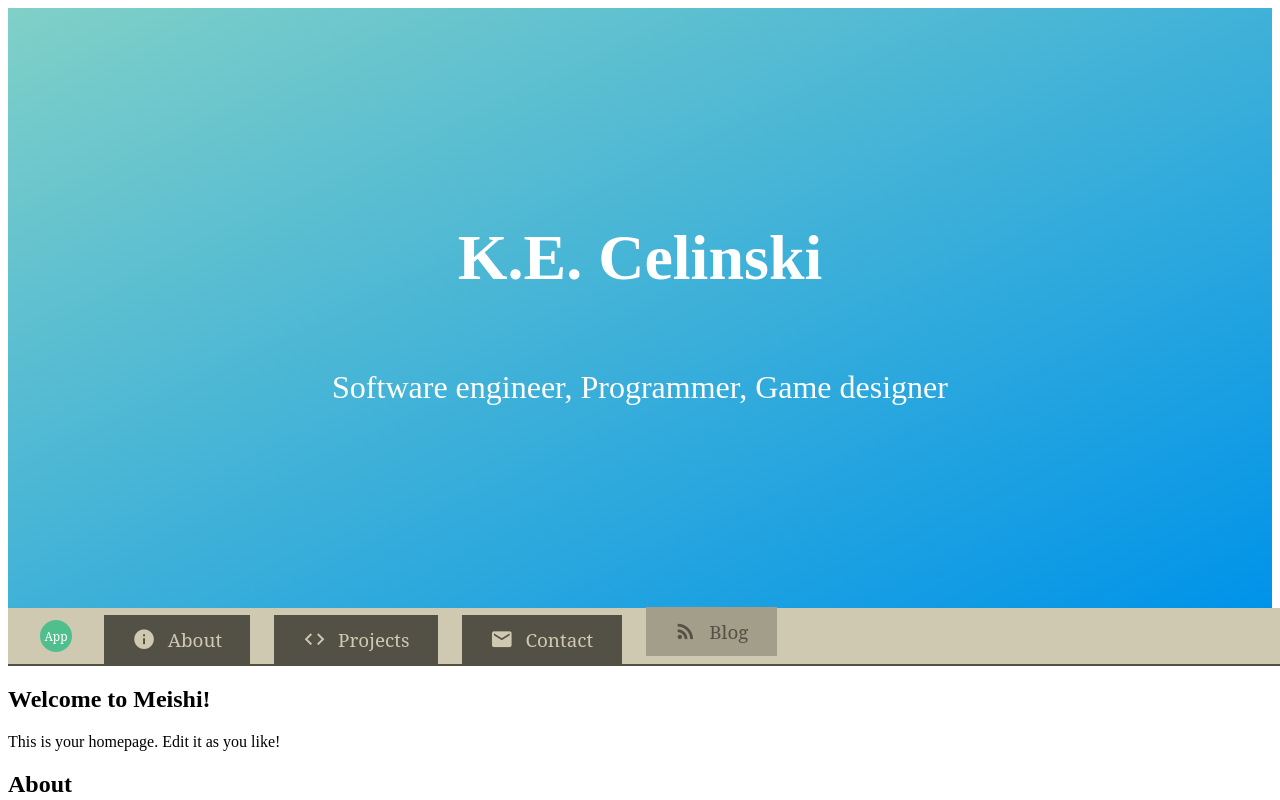
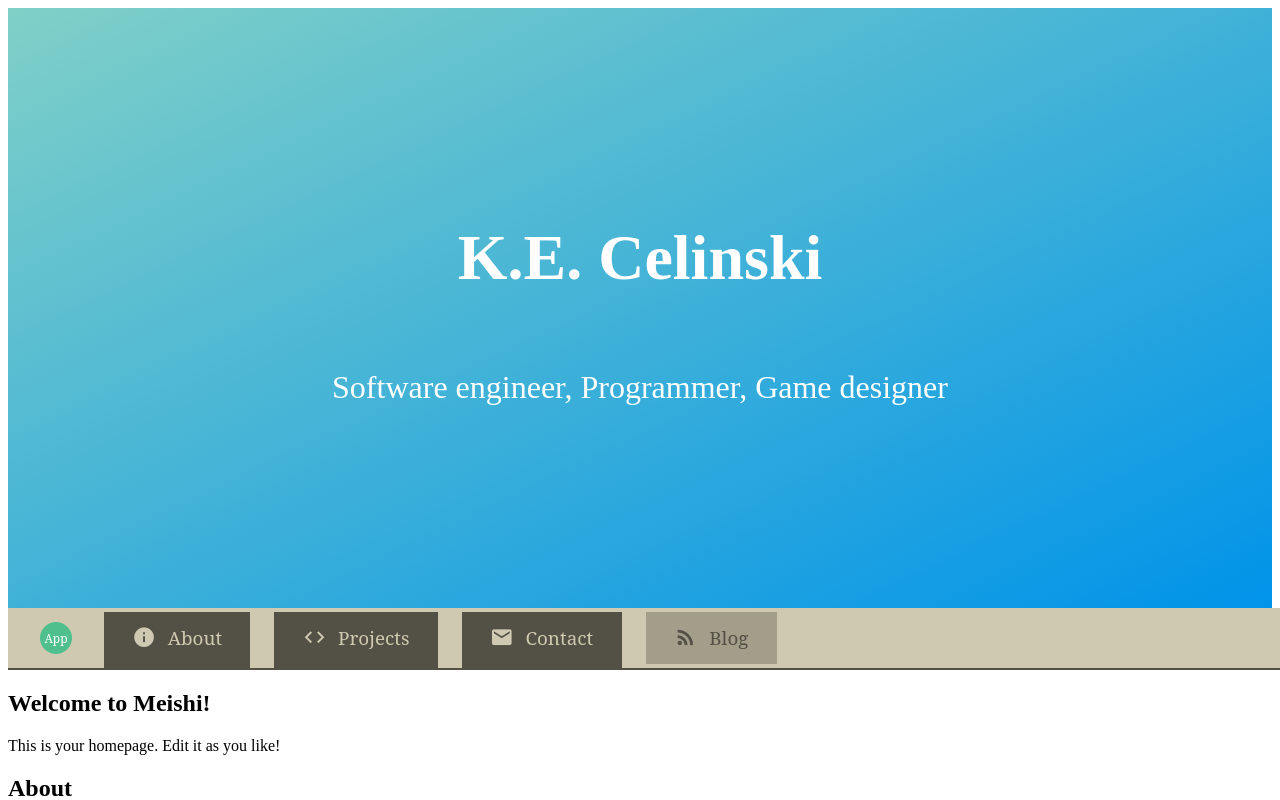
Before and after one commit to Altair115/Meishi, a Vue app: page / in a window 1280 px wide. Shown: the top 800 px of the page. Built offline with nearby package versions, Linux system fonts and the light colour scheme.

Commit message:
got the navbar effect done

```diff
--- a/src/assets/nier-theme.css
+++ b/src/assets/nier-theme.css
@@ -5,7 +5,7 @@
     --nier-navitem-active-bg:#535145;  /* Selected item, pale sepia */
     --nier-navitem-active-text:#cfc9b1;/* Selected tab text, rich/dark */
     --nier-separator:        #535145;  /* Decorative lines or accents */
-    --nier-navbar-height:    56px;
+    --nier-navbar-height:    60px;
     --nier-font-family:      'Noto Serif', 'Cormorant Garamond', serif;
 }
 
@@ -49,7 +49,7 @@
     padding: 0;
     margin: 0;
     height: 100%;
-    align-items: flex-end;
+    align-items: center; /* Everything perfectly centered */
 }
 
 /* === NavBarItem === */
@@ -61,14 +61,12 @@
     margin-right: 1.5rem;
     font-weight: 500;
     text-decoration: none;
-    transition: background .2s, color .2s, margin-bottom .2s, box-shadow .2s;
-    border-radius: 0;                   /* No rounded corners */
-    height: 90%;                        /* Bigger height, close to navbar height */
-    padding: 0.6em 1.5em;               /* More vertical & horizontal padding */
+    transition: background .2s, color .2s, box-shadow .2s;
+    border-radius: 0;
+    padding: 0.7em 1.5em;
     font-family: var(--nier-font-family);
-    font-size: 1.18em;                  /* Slightly bigger font */
-    margin-bottom: 8px;                 /* Lift inactive buttons off the bottom border */
-    box-shadow: none;
+    font-size: 1.18em;
+    box-shadow: none;       /* Default: no underline */
 }
 
 .nier-navbar-link:hover,
@@ -76,12 +74,12 @@
     background: var(--nier-navitem-active-bg);
     color: var(--nier-navitem-active-text);
 }
+
 .nier-navbar-link.router-link-exact-active,
 .nier-navbar-link.active {
     background: var(--nier-navitem-active-bg);
     color: var(--nier-navitem-active-text);
-    margin-bottom: 0;
-    box-shadow: 0 2px 0 0 var(--nier-separator);
+    box-shadow: 0 5px 0 0 var(--nier-separator); /* Only active item gets underline */
     z-index: 1;
 }
 
```
